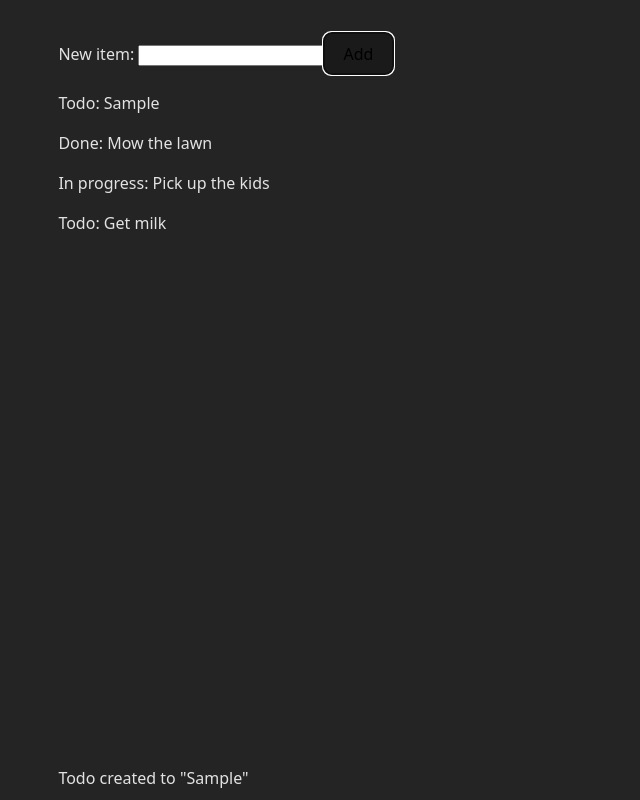
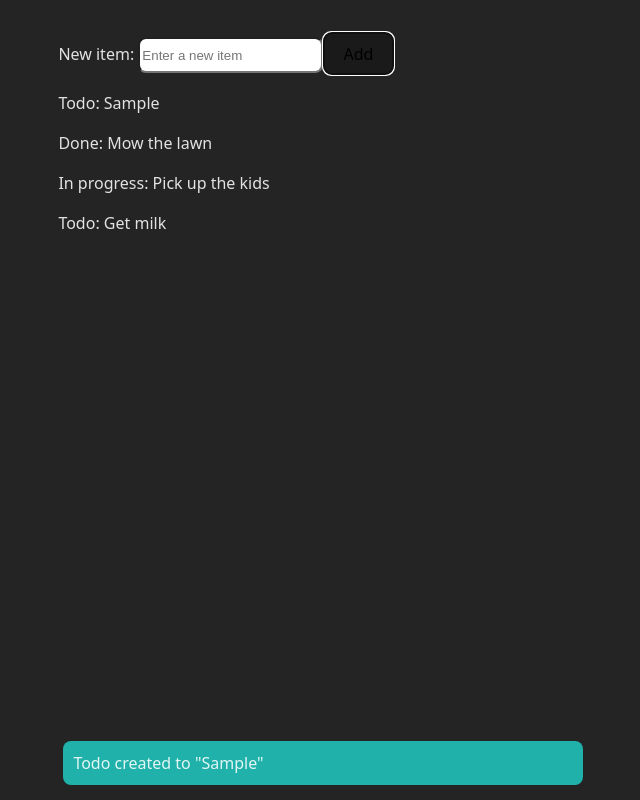
Before and after one commit to ehjay/vite-todo-list, a React (Vite) app: page / in a window 1280 px wide. Both pictures are taken after typing "Sample" into the empty fields and a click on the button "Add". Shown: the whole page, without its empty margins (414-1054 px from the left). Built offline with nearby package versions, Linux system fonts and the light colour scheme.

Commit message:
add toatst

```diff
--- a/src/App.css
+++ b/src/App.css
@@ -4,9 +4,22 @@
   padding: 2rem;
 }
 
+input {
+  border-radius: 8px;
+  height: 30px;
+}
+
 .toaster {
   position: absolute;
   bottom: 10px;
+}
+
+.toast {
+  background-color: lightseagreen;
+  border-radius: 8px;
+  padding: 10px;
+  margin: 5px;
+  width: 500px;
 }
 
 .logo {
--- a/src/App.tsx
+++ b/src/App.tsx
@@ -102,7 +102,7 @@ function App() {
   }
 
   const renderToast = (toast: Toast) => {
-    return (<div key={toast.id}>{toast.message}</div>)
+    return (<div key={toast.id} className='toast'>{toast.message}</div>)
   }
 
   const renderToaster = () => {
@@ -117,7 +117,7 @@ function App() {
     <>
       <form onSubmit={handleSubmit}>
         <label>New item: </label>
-        <input name="description" value={newDesc} onChange={e => setNewDesc(e.target.value)} />
+        <input name="description" placeholder='Enter a new item' value={newDesc} onChange={e => setNewDesc(e.target.value)} />
         <button type="submit">Add</button>
       </form>
 
```
